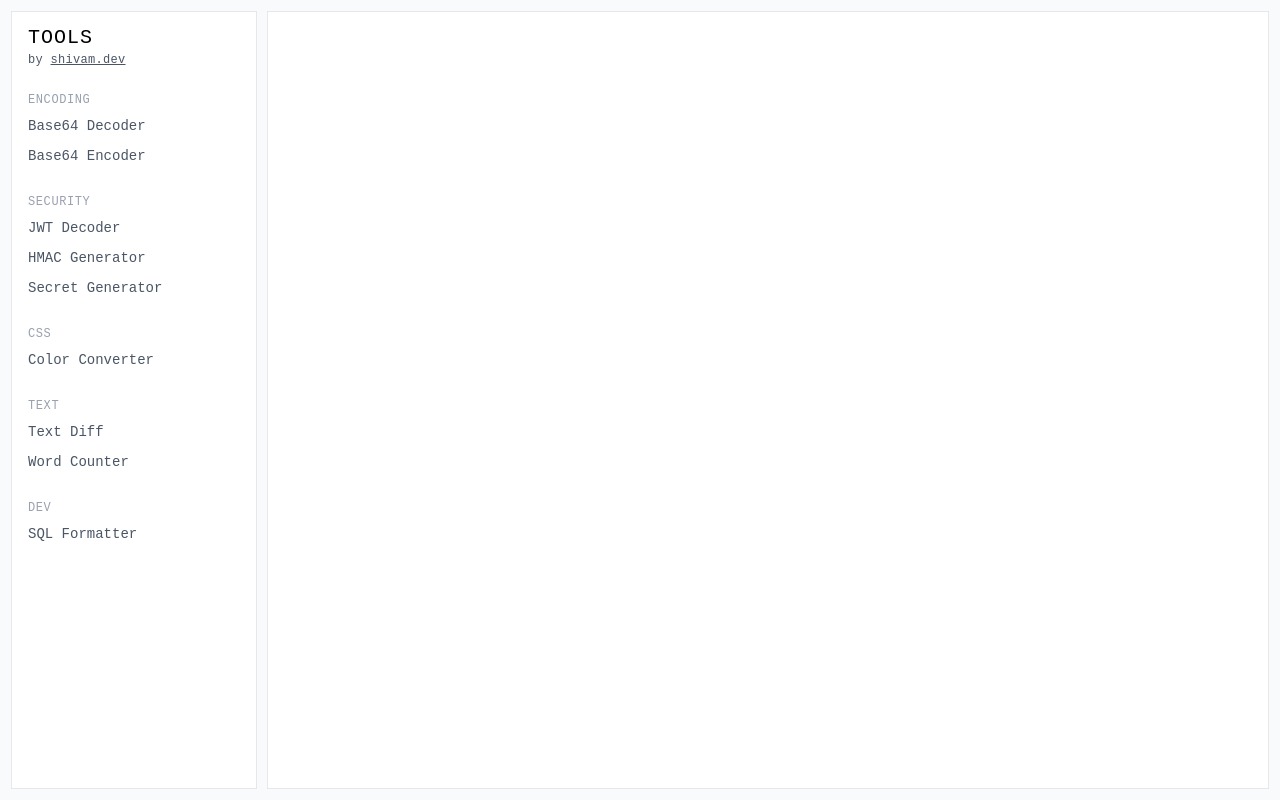
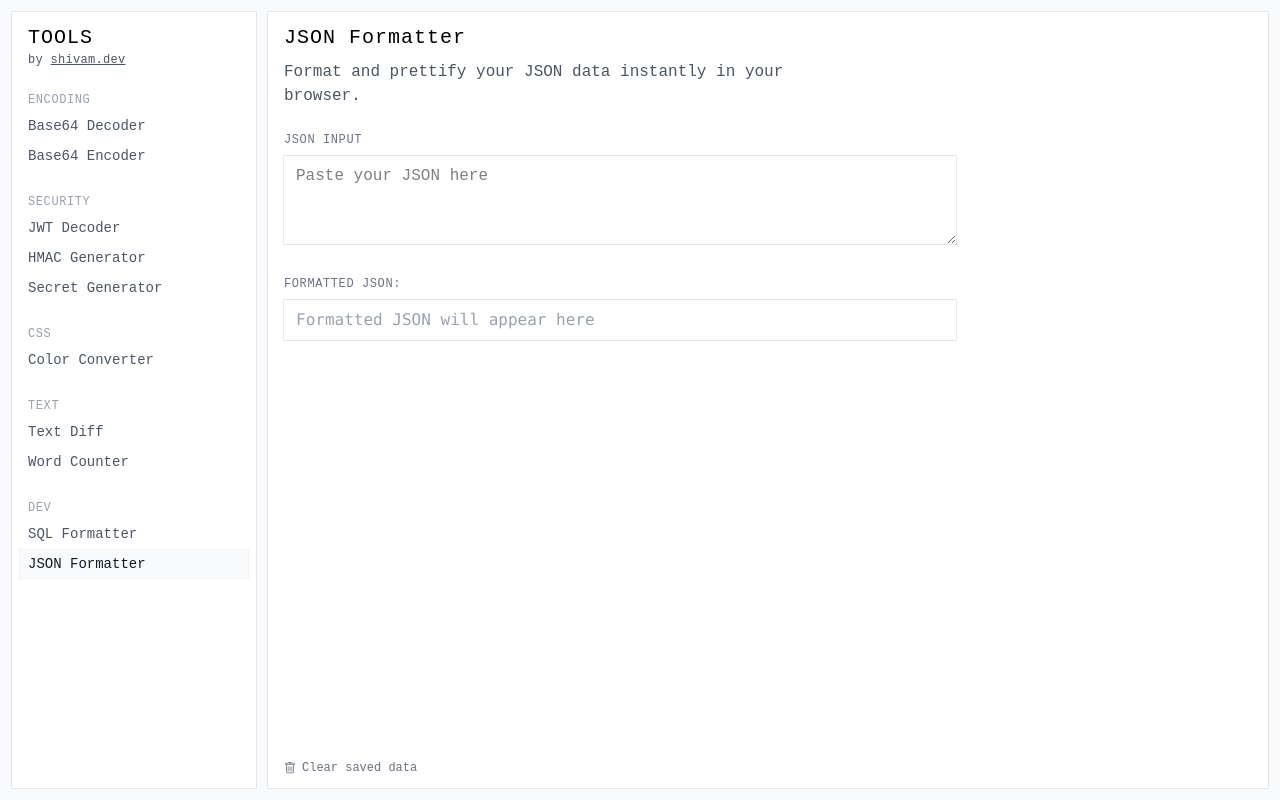
Before and after one commit to scmmishra/tools.shivam.dev, a Vue app: page /json-formatter in a window 1280 px wide. Built offline with nearby package versions, Linux system fonts and the light colour scheme.

Commit message:
feat: add json formatter

```diff
--- a/src/components/Result.vue
+++ b/src/components/Result.vue
@@ -45,7 +45,7 @@ const handleCopy = async () => {
     <div class="relative">
       <component
         :is="is || 'p'"
-        class="font-mono px-3 py-2 outline outline-gray-200 break-all"
+        class="font-mono px-3 py-2 outline outline-gray-200 break-all overflow-auto"
         :class="[value ? '' : 'text-gray-400', bg || 'bg-gray-50']"
       >
         <slot>
--- /dev/null
+++ b/src/pages/json-formatter.vue
@@ -0,0 +1,80 @@
+<script setup lang="ts">
+import { ref, computed, watch, onMounted } from "vue";
+import { Tools } from "../tools";
+import ToolLayout from "../components/ToolLayout.vue";
+import TextArea from "../components/form/TextArea.vue";
+import Result from "../components/Result.vue";
+import { createHighlighter } from "shiki";
+
+const input = ref("");
+const error = ref("");
+const highlighter = ref<any>(null);
+
+onMounted(async () => {
+  highlighter.value = await createHighlighter({
+    themes: ["github-light"],
+    langs: ["json"],
+  });
+});
+
+const formattedJson = computed(() => {
+  if (!input.value) return "";
+  try {
+    error.value = "";
+    return JSON.stringify(JSON.parse(input.value), null, 2);
+  } catch (e) {
+    error.value = "Invalid JSON";
+    return "";
+  }
+});
+
+const highlighted = computed(() => {
+  if (!formattedJson.value || !highlighter.value) return "";
+  try {
+    return highlighter.value.codeToHtml(formattedJson.value, {
+      lang: "json",
+      theme: "github-light",
+    });
+  } catch (e) {
+    return "";
+  }
+});
+
+const updateInput = (newValue: string | undefined) => {
+  input.value = newValue ?? "";
+};
+</script>
+
+<template>
+  <ToolLayout
+    :name="Tools.JsonFormatter"
+    :persist-keys="['json-formatter-input']"
+  >
+    <div class="space-y-6">
+      <TextArea
+        id="json-formatter-input"
+        label="JSON Input"
+        placeholder="Paste your JSON here"
+        v-model="input"
+        @update="updateInput"
+        persist="json-formatter-input"
+      />
+
+      <Result
+        is="pre"
+        title="Formatted JSON"
+        placeholder="Formatted JSON will appear here"
+        :value="formattedJson"
+        :error="error"
+        bg="bg-white"
+      >
+        <template #default>
+          <div v-if="highlighted" v-html="highlighted" />
+          <span v-else>{{
+            formattedJson || "Formatted JSON will appear here"
+          }}</span>
+        </template>
+      </Result>
+    </div>
+  </ToolLayout>
+</template>
--- a/src/tools.ts
+++ b/src/tools.ts
@@ -7,6 +7,7 @@ import JWT from "./pages/jwt.vue";
 import Diff from "./pages/diff.vue";
 import WordCounter from "./pages/word-counter.vue";
 import SqlFormatter from "./pages/sql-formatter.vue";
+import JsonFormatter from "./pages/json-formatter.vue";
 
 export enum Category {
   Encoding = "encoding",
@@ -26,6 +27,7 @@ export enum Tools {
   Diff = "diff",
   WordCounter = "word-counter",
   SqlFormatter = "sql-formatter",
+  JsonFormatter = "json-formatter",
 }
 
 export const tools = [
@@ -105,4 +107,13 @@ export const tools = [
     icon: "carbon:data-base",
     category: Category.Dev,
   },
+  {
+    slug: Tools.JsonFormatter,
+    title: "JSON Formatter",
+    component: JsonFormatter,
+    description:
+      "Format and prettify your JSON data instantly in your browser.",
+    icon: "mdi:code-json",
+    category: Category.Dev,
+  },
 ];
```
